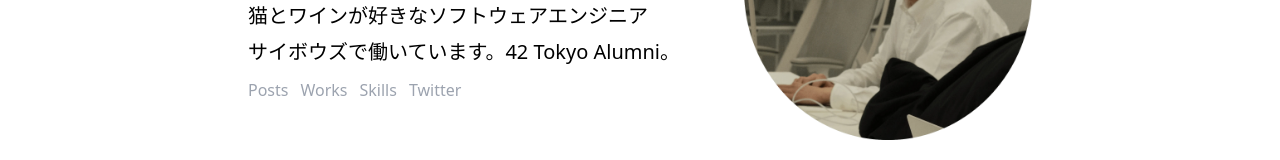
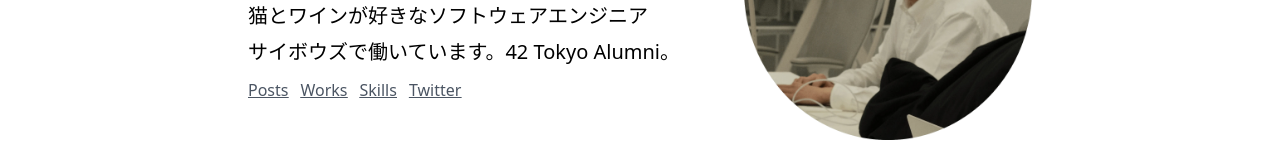
Before and after one commit to ryo-manba/portfolio-website, a Next.js app: page / in a window 1280 px wide. Shown: the part 354-514 px from the top of the page. Built offline with nearby package versions, Linux system fonts and the light colour scheme; no server answers.

Commit message:
update: コントラスト比を整えた

```diff
--- a/src/components/BlogCard.tsx
+++ b/src/components/BlogCard.tsx
@@ -17,23 +17,23 @@ export const BlogCard = memo(function BlogCard({
   createdAt,
 }: Props) {
   return (
-    <div className="relative flex flex-col overflow-hidden rounded-lg border border-gray-400 bg-[#F1F1F1] md:w-96 md:mx-2 mx-8">
+    <div className="relative flex flex-col overflow-hidden rounded-lg border border-gray-400 bg-gray-200 hover:bg-gray-300 md:w-96 md:mx-2 mx-8">
       <div className="flex items-center p-4">
         {logoUrl && (
           <div className="w-5 h-5 mr-3">
             <Image src={logoUrl} alt={siteName} width={40} height={40} />
           </div>
         )}
-        <h4 className="text-xs font-medium text-black">{siteName}</h4>
+        <h4 className="text-xs font-medium text-gray-600">{siteName}</h4>
       </div>
       <div className="px-6 pb-10">
-        <h3 className="text-xl font-medium text-black group-hover:text-[#555]">
+        <h3 className="text-xl font-medium text-gray-900">
           <a href={link} target="_blank" rel="noreferrer">
             <span aria-hidden="true" className="absolute inset-0"></span>
             {title}
           </a>
         </h3>
-        <p className="absolute right-3 bottom-2 text-sm text-gray-500">
+        <p className="absolute right-3 bottom-2 text-sm text-gray-700">
           {createdAt}
         </p>
       </div>
--- a/src/pages/index.tsx
+++ b/src/pages/index.tsx
@@ -45,17 +45,17 @@ const Home = () => {
               サイボウズで働いています。42 Tokyo Alumni。
             </p>
             <nav>
-              <ul className="flex font-medium text-gray-400 gap-x-3 pt-2 justify-center md:justify-start">
-                <li className="hover:text-gray-200">
+              <ul className="flex font-medium text-[#4B5563] gap-x-3 pt-2 justify-center md:justify-start">
+                <li className="hover:text-[#1F2937] underline">
                   <Link href="/posts">Posts</Link>
                 </li>
-                <li className="hover:text-gray-200">
+                <li className="hover:text-[#1F2937] underline">
                   <Link href="/works">Works</Link>
                 </li>
-                <li className="hover:text-gray-200">
+                <li className="hover:text-[#1F2937] underline">
                   <Link href="/skills">Skills</Link>
                 </li>
-                <li className="hover:text-gray-200">
+                <li className="hover:text-[#1F2937] underline">
                   <a
                     href="https://twitter.com/ryo_manba"
                     target="_blank"
```
